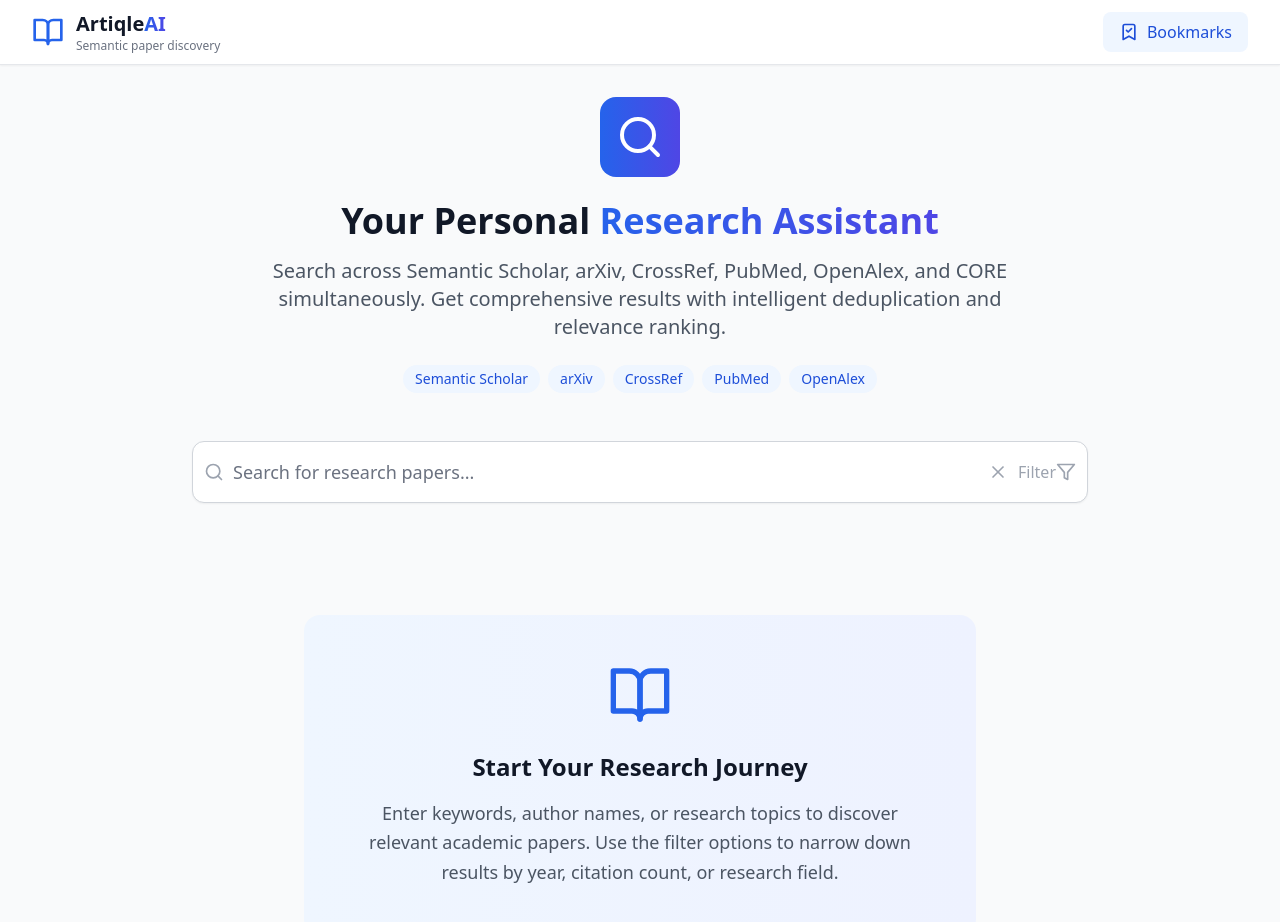
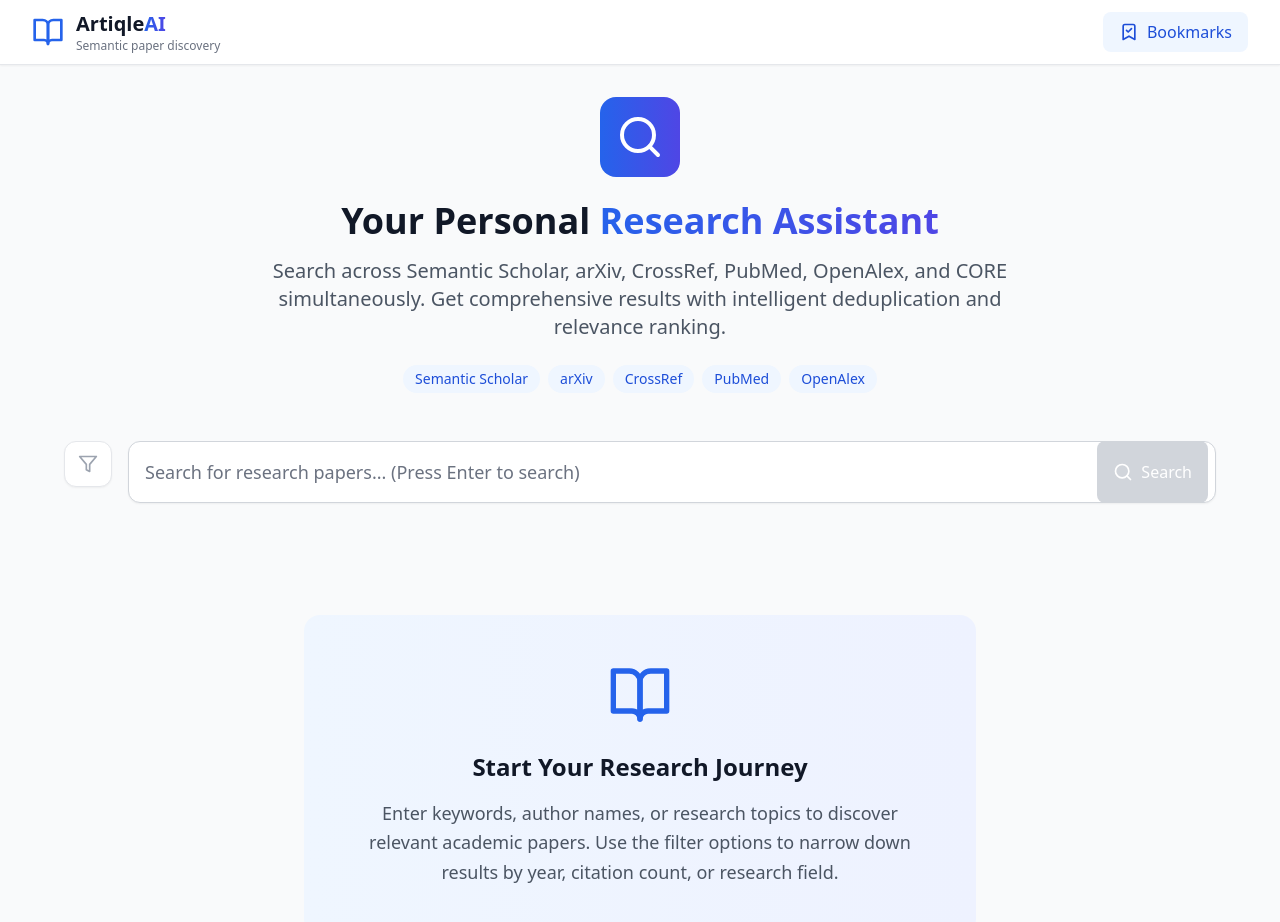
Before and after one commit to hadi1105/Artiqle.research, a React (Vite) app: page / in a window 1280 px wide. Shown: the top 922 px of the page. Built offline with nearby package versions, Linux system fonts and the light colour scheme.

Commit message:
Update search behavior and filter layout

```diff
--- a/src/components/SearchBar.tsx
+++ b/src/components/SearchBar.tsx
@@ -1,8 +1,6 @@
-import React, { useState, useEffect } from 'react';
-import { Search, Filter, X } from 'lucide-react';
+import React, { useState } from 'react';
+import { Search, Filter, X, ChevronLeft, ChevronRight } from 'lucide-react';
 import { SearchFilters } from '../types/paper';
-import { motion, AnimatePresence } from "framer-motion";
-;
 
 interface SearchBarProps {
   onSearch: (query: string, filters: SearchFilters) => void;
@@ -40,19 +38,18 @@ export const SearchBar: React.FC<SearchBarProps> = ({ onSearch, loading }) => {
   const [showFilters, setShowFilters] = useState(false);
   const [filters, setFilters] = useState<SearchFilters>({});
 
-  // Debounced search
-  useEffect(() => {
-    if (!query.trim()) {
-      return;
-    }
-
-    const timer = setTimeout(() => {
+  const handleSearch = () => {
+    if (query.trim()) {
       console.log('Searching for:', query, 'with filters:', filters);
       onSearch(query, filters);
-    }, 300);
+    }
+  };
 
-    return () => clearTimeout(timer);
-  }, [query, filters, onSearch]);
+  const handleKeyPress = (e: React.KeyboardEvent) => {
+    if (e.key === 'Enter') {
+      handleSearch();
+    }
+  };
 
   const handleFilterChange = (key: keyof SearchFilters, value: any) => {
     setFilters(prev => ({
@@ -71,63 +68,50 @@ export const SearchBar: React.FC<SearchBarProps> = ({ onSearch, loading }) => {
   );
 
   return (
-    <div className="w-full max-w-4xl mx-auto">
-      {/* Search Input */}
-      <div className="relative">
-        <div className="absolute inset-y-0 left-0 pl-3 flex items-center pointer-events-none">
-          <Search className={`h-5 w-5 transition-colors ${loading ? 'text-blue-500 animate-pulse' : 'text-gray-400'}`} />
-        </div>
-        <input
-          type="text"
-          value={query}
-          onChange={(e) => setQuery(e.target.value)}
-          placeholder="Search for research papers..."
-          className="block w-full pl-10 pr-12 py-4 border border-gray-300 rounded-xl text-lg placeholder-gray-500 focus:outline-none focus:ring-2 focus:ring-blue-500 focus:border-transparent transition-all duration-200 shadow-sm hover:shadow-md"
-        />
-        <button
-          type="button"
-          onClick={() => setQuery("")}
-          className="absolute inset-y-0 right-0 pr-20 flex items-center text-gray-400 hover:text-gray-600"
-          aria-label="Clear search"
-        >
-          <X className="h-5 w-5" />
-        </button>
+    <div className="w-full max-w-6xl mx-auto">
+      <div className="flex gap-4">
+        {/* Filters Panel */}
+        <div className={`transition-all duration-300 ${showFilters ? 'w-80' : 'w-12'}`}>
+          <div className="bg-white border border-gray-200 rounded-xl shadow-sm h-fit">
+            {/* Filter Toggle Button */}
             <button
               onClick={() => setShowFilters(!showFilters)}
-          className={`absolute inset-y-0 right-0 pr-3 flex items-center transition-colors ${
-            hasActiveFilters ? 'text-blue-600' : 'text-gray-400 hover:text-gray-600'
-          }`}
+              className={`w-full p-3 flex items-center justify-center transition-colors ${
+                hasActiveFilters ? 'text-blue-600 bg-blue-50' : 'text-gray-400 hover:text-gray-600 hover:bg-gray-50'
+              } rounded-xl`}
             >
-          <span>Filter</span>
+              {showFilters ? (
+                <ChevronLeft className="h-5 w-5" />
+              ) : (
                 <Filter className="h-5 w-5" />
+              )}
             </button>
-      </div>
 
-      {/* Filters Panel */}
+            {/* Filters Content */}
             {showFilters && (
-        <div className="mt-4 p-6 bg-white border border-gray-200 rounded-xl shadow-lg">
+              <div className="p-4 border-t border-gray-100">
                 <div className="flex items-center justify-between mb-4">
-            <h3 className="text-lg font-semibold text-gray-900">Search Filters</h3>
+                  <h3 className="text-lg font-semibold text-gray-900">Filters</h3>
                   {hasActiveFilters && (
                     <button
                       onClick={clearFilters}
                       className="flex items-center text-sm text-gray-500 hover:text-gray-700 transition-colors"
                     >
                       <X className="h-4 w-4 mr-1" />
-                Clear all
+                      Clear
                     </button>
                   )}
                 </div>
 
-          <div className="grid grid-cols-1 md:grid-cols-2 lg:grid-cols-3 gap-6">
+                <div className="space-y-6">
                   {/* Data Sources */}
                   <div>
                     <label className="block text-sm font-medium text-gray-700 mb-2">
                       Data Sources
                     </label>
-              <div className="space-y-2 max-h-32 overflow-y-auto">
+                    <div className="space-y-2 max-h-40 overflow-y-auto">
                       {RESEARCH_SOURCES.map(source => (
-                  <label key={source.id} className="flex items-center">
+                        <label key={source.id} className="flex items-start">
                           <input
                             type="checkbox"
                             checked={(filters.sources || []).includes(source.id)}
@@ -138,7 +122,7 @@ export const SearchBar: React.FC<SearchBarProps> = ({ onSearch, loading }) => {
                                 : currentSources.filter(s => s !== source.id);
                               handleFilterChange('sources', newSources);
                             }}
-                      className="rounded border-gray-300 text-blue-600 focus:ring-blue-500"
+                            className="mt-1 rounded border-gray-300 text-blue-600 focus:ring-blue-500"
                           />
                           <div className="ml-2">
                             <div className="text-sm font-medium text-gray-700">{source.name}</div>
@@ -154,20 +138,20 @@ export const SearchBar: React.FC<SearchBarProps> = ({ onSearch, loading }) => {
                     <label className="block text-sm font-medium text-gray-700 mb-2">
                       Publication Year
                     </label>
-              <div className="flex space-x-2">
+                    <div className="space-y-2">
                       <input
                         type="number"
-                  placeholder="From"
+                        placeholder="From year"
                         value={filters.yearFrom || ''}
                         onChange={(e) => handleFilterChange('yearFrom', e.target.value ? parseInt(e.target.value) : undefined)}
-                  className="flex-1 px-3 py-2 border border-gray-300 rounded-lg focus:outline-none focus:ring-2 focus:ring-blue-500 focus:border-transparent"
+                        className="w-full px-3 py-2 border border-gray-300 rounded-lg focus:outline-none focus:ring-2 focus:ring-blue-500 focus:border-transparent text-sm"
                       />
                       <input
                         type="number"
-                  placeholder="To"
+                        placeholder="To year"
                         value={filters.yearTo || ''}
                         onChange={(e) => handleFilterChange('yearTo', e.target.value ? parseInt(e.target.value) : undefined)}
-                  className="flex-1 px-3 py-2 border border-gray-300 rounded-lg focus:outline-none focus:ring-2 focus:ring-blue-500 focus:border-transparent"
+                        className="w-full px-3 py-2 border border-gray-300 rounded-lg focus:outline-none focus:ring-2 focus:ring-blue-500 focus:border-transparent text-sm"
                       />
                     </div>
                   </div>
@@ -182,7 +166,7 @@ export const SearchBar: React.FC<SearchBarProps> = ({ onSearch, loading }) => {
                       placeholder="e.g., 100"
                       value={filters.minCitations || ''}
                       onChange={(e) => handleFilterChange('minCitations', e.target.value ? parseInt(e.target.value) : undefined)}
-                className="w-full px-3 py-2 border border-gray-300 rounded-lg focus:outline-none focus:ring-2 focus:ring-blue-500 focus:border-transparent"
+                      className="w-full px-3 py-2 border border-gray-300 rounded-lg focus:outline-none focus:ring-2 focus:ring-blue-500 focus:border-transparent text-sm"
                     />
                   </div>
 
@@ -191,26 +175,106 @@ export const SearchBar: React.FC<SearchBarProps> = ({ onSearch, loading }) => {
                     <label className="block text-sm font-medium text-gray-700 mb-2">
                       Research Fields
                     </label>
-              <select
-                multiple
-                value={filters.fields || []}
+                    <div className="space-y-2 max-h-32 overflow-y-auto">
+                      {RESEARCH_FIELDS.map(field => (
+                        <label key={field} className="flex items-center">
+                          <input
+                            type="checkbox"
+                            checked={(filters.fields || []).includes(field)}
                             onChange={(e) => {
-                  const selected = Array.from(e.target.selectedOptions, option => option.value);
-                  handleFilterChange('fields', selected);
+                              const currentFields = filters.fields || [];
+                              const newFields = e.target.checked
+                                ? [...currentFields, field]
+                                : currentFields.filter(f => f !== field);
+                              handleFilterChange('fields', newFields);
                             }}
-                className="w-full px-3 py-2 border border-gray-300 rounded-lg focus:outline-none focus:ring-2 focus:ring-blue-500 focus:border-transparent"
-                size={4}
-              >
-                {RESEARCH_FIELDS.map(field => (
-                  <option key={field} value={field}>
-                    {field}
-                  </option>
+                            className="rounded border-gray-300 text-blue-600 focus:ring-blue-500"
+                          />
+                          <span className="ml-2 text-sm text-gray-700">{field}</span>
+                        </label>
                       ))}
-              </select>
+                    </div>
                   </div>
                 </div>
               </div>
             )}
           </div>
+        </div>
+
+        {/* Search Input */}
+        <div className="flex-1">
+          <div className="relative">
+            <input
+              type="text"
+              value={query}
+              onChange={(e) => setQuery(e.target.value)}
+              onKeyPress={handleKeyPress}
+              placeholder="Search for research papers... (Press Enter to search)"
+              className="block w-full pl-4 pr-32 py-4 border border-gray-300 rounded-xl text-lg placeholder-gray-500 focus:outline-none focus:ring-2 focus:ring-blue-500 focus:border-transparent transition-all duration-200 shadow-sm hover:shadow-md"
+              disabled={loading}
+            />
+
+            {/* Clear Button */}
+            {query && (
+              <button
+                type="button"
+                onClick={() => setQuery("")}
+                className="absolute inset-y-0 right-24 flex items-center text-gray-400 hover:text-gray-600"
+                aria-label="Clear search"
+              >
+                <X className="h-5 w-5" />
+              </button>
+            )}
+
+            {/* Search Button */}
+            <button
+              onClick={handleSearch}
+              disabled={loading || !query.trim()}
+              className="absolute inset-y-0 right-2 flex items-center px-4 py-2 bg-blue-600 text-white rounded-lg hover:bg-blue-700 disabled:bg-gray-300 disabled:cursor-not-allowed transition-colors"
+            >
+              {loading ? (
+                <div className="animate-spin rounded-full h-5 w-5 border-b-2 border-white"></div>
+              ) : (
+                <>
+                  <Search className="h-5 w-5 mr-2" />
+                  Search
+                </>
+              )}
+            </button>
+          </div>
+
+          {/* Active Filters Display */}
+          {hasActiveFilters && (
+            <div className="mt-3 flex flex-wrap gap-2">
+              {filters.yearFrom && (
+                <span className="px-2 py-1 bg-blue-100 text-blue-800 rounded-full text-sm">
+                  From: {filters.yearFrom}
+                </span>
+              )}
+              {filters.yearTo && (
+                <span className="px-2 py-1 bg-blue-100 text-blue-800 rounded-full text-sm">
+                  To: {filters.yearTo}
+                </span>
+              )}
+              {filters.minCitations && (
+                <span className="px-2 py-1 bg-blue-100 text-blue-800 rounded-full text-sm">
+                  Min citations: {filters.minCitations}
+                </span>
+              )}
+              {filters.sources && filters.sources.length > 0 && (
+                <span className="px-2 py-1 bg-green-100 text-green-800 rounded-full text-sm">
+                  {filters.sources.length} source{filters.sources.length > 1 ? 's' : ''}
+                </span>
+              )}
+              {filters.fields && filters.fields.length > 0 && (
+                <span className="px-2 py-1 bg-purple-100 text-purple-800 rounded-full text-sm">
+                  {filters.fields.length} field{filters.fields.length > 1 ? 's' : ''}
+                </span>
+              )}
+            </div>
+          )}
+        </div>
+      </div>
+    </div>
   );
 };
```
Lines whose indentation alone changed are shown as unchanged.
